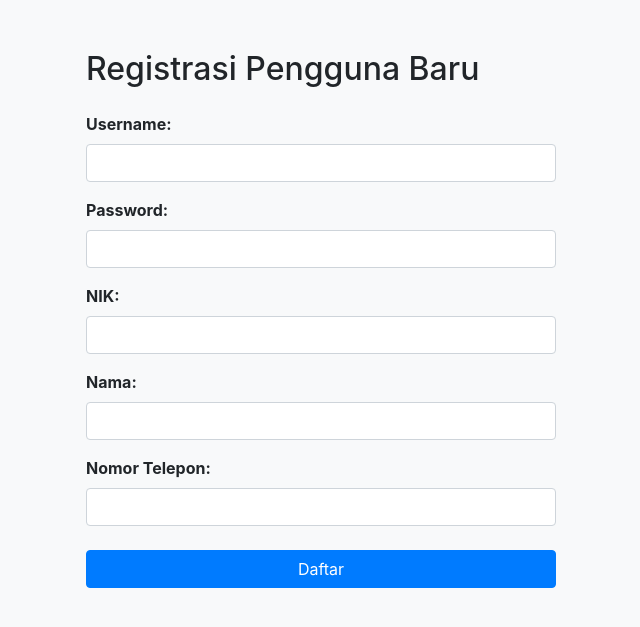
After one commit to reno324235/PEDUMAS, a PHP site: page /registrasi.php in a window 1280 px wide. The commit adds this page. Shown: the top 627 px of the page, without its empty margins (319-959 px from the left). Run offline with PHP 8.4, Linux system fonts and the light colour scheme.

Commit message:
Add files via upload

```diff
--- a/admin/dashboard.php
+++ b/admin/dashboard.php
@@ -1,5 +1,5 @@
 
-<h3 class="blue-text">Dahsboard</h3>
+<h3 class="white-text">Dahsboard</h3>
 
 	<div class="row">
 		<div class="col s4">
--- a/admin/index.php
+++ b/admin/index.php
@@ -22,7 +22,7 @@
 	  <link rel="stylesheet" href="https://cdnjs.cloudflare.com/ajax/libs/font-awesome/5.15.1/css/all.min.css">
       <!-- Compiled and minified JavaScript -->
       <script src="https://cdnjs.cloudflare.com/ajax/libs/materialize/1.0.0/js/materialize.min.js"></script>
-
+	  <script src="https://unpkg.com/sweetalert/dist/sweetalert.min.js"></script>
       <script src="https://ajax.googleapis.com/ajax/libs/jquery/3.4.1/jquery.min.js"></script>
 
       <!--Let browser know website is optimized for mobile-->
@@ -49,7 +49,7 @@
 
 	<div class="row">
         <div class="col-12 col-md-3">
-            <ul id="slide-out" class="sidenav sidenav-fixed bg-light">
+            <ul id="slide-out" class="sidenav sidenav-fixed bg-success">
                 <li>
                     <div class="user-view">
                         <a href="#user">
--- a/admin/laporan.php
+++ b/admin/laporan.php
@@ -1,6 +1,6 @@
         <div class="row">
           <div class="col s12 m9">
-            <h3 class="blue-text">Laporan</h3>
+            <h3 class="white-text">Laporan</h3>
           </div>
           <div class="col s12 m3">
             <div class="section"></div>
@@ -62,7 +62,7 @@
             </div>
 			<div class="modal-footer">
 		  <a href="#!" class="modal-close waves-effect waves-green btn btn-secondary ">Close</a>
-          </div>
+          </div>s
           </div>
 
         </div>
--- a/admin/pengaduan.php
+++ b/admin/pengaduan.php
@@ -1,6 +1,6 @@
         <div class="row">
           <div class="col s12 m9">
-            <h4 class="blue-text">Pengaduan</h4>
+            <h4 class="white-text">Pengaduan</h4>
           </div>
         </div>
 
@@ -79,7 +79,7 @@
 				}
 			 ?>
           </div>
-          <div class="modal-footer col s12">
+		  <div class="modal-footer col s12">
 		  <a href="#!" class="modal-close waves-effect waves-green btn btn-secondary">Close</a>
           </div>
         </div>
--- a/admin/respon.php
+++ b/admin/respon.php
@@ -1,6 +1,6 @@
         <div class="row">
           <div class="col s12 m9">
-            <h3 class="blue-text">Respon</h3>
+            <h3 class="white-text">Respon</h3>
           </div>
         </div>
 
--- a/masyarakat/dashboard.php
+++ b/masyarakat/dashboard.php
@@ -63,7 +63,7 @@
           </div>
           <div class="modal-footer col s12">
     <a href="#!" class="modal-close waves-effect waves-green btn btn-secondary">Close</a>
-</div>
+		</div>
         </div>
 <!-- ditanggapi -->
 
--- /dev/null
+++ b/registrasi.php
@@ -0,0 +1,85 @@
+<!DOCTYPE html>
+<html lang="en">
+
+<head>
+    <meta charset="UTF-8">
+    <meta name="viewport" content="width=device-width, initial-scale=1.0">
+    <title>Form Registrasi</title>
+    <link rel="stylesheet" href="https://stackpath.bootstrapcdn.com/bootstrap/4.5.2/css/bootstrap.min.css">
+    <style>
+        body {
+            background-color: #f8f9fa;
+        }
+
+        .container {
+            max-width: 500px;
+            margin-top: 50px;
+        }
+
+        .form-group label {
+            font-weight: bold;
+        }
+    </style>
+</head>
+
+<body>
+    <div class="container">
+        <h2 class="mb-4">Registrasi Pengguna Baru</h2>
+        <form method="POST" action="proses_registrasi.php">
+            <div class="form-group">
+                <label for="username">Username:</label>
+                <input type="text" id="username" name="username" class="form-control" required>
+            </div>
+
+            <div class="form-group">
+                <label for="password">Password:</label>
+                <input type="password" id="password" name="password" class="form-control" required>
+            </div>
+
+            <div class="form-group">
+                <label for="nik">NIK:</label>
+                <input type="text" id="nik" name="nik" class="form-control" required>
+            </div>
+
+            <div class="form-group">
+                <label for="nama">Nama:</label>
+                <input type="text" id="nama" name="nama" class="form-control" required>
+            </div>
+
+            <div class="form-group">
+                <label for="telp">Nomor Telepon:</label>
+                <input type="tel" id="telp" name="telp" class="form-control" required>
+            </div>
+
+            <button type="submit" name="register" class="btn btn-primary btn-block mt-4">Daftar</button>
+        </form>
+    </div>
+    <?php
+    include 'conn/koneksi.php';
+    if (isset($_POST['register'])) {
+        $username = mysqli_real_escape_string($koneksi, $_POST['username']);
+        $password = mysqli_real_escape_string($koneksi, md5($_POST['password']));
+        $nik = mysqli_real_escape_string($koneksi, $_POST['nik']);
+        $nama = mysqli_real_escape_string($koneksi, $_POST['nama']);
+        $telp = mysqli_real_escape_string($koneksi, $_POST['telp']);
+
+
+
+
+        $query = mysqli_query($koneksi, "INSERT INTO masyarakat (username, password, nik, nama, telp) VALUES ('$username', '$password','$nik', '$nama', '$telp')"); // Menambahkan variabel $nik, $nama, dan $telp
+
+        if ($query) {
+            echo "<script>alert('Registrasi berhasil!')</script>";
+
+            header('location:login.php');
+            exit;
+        } else {
+            echo "<script>alert('Registrasi gagal!')</script>";
+        }
+    }
+?>
+
+
+</body>
+
+</html>
```
Also changed, not shown: admin/registrasi.php (+35 -12 lines), admin/user.php (+39 -14 lines), login.php (+7 -1 lines), proses_registrasi.php (added, +24 -0 lines), img/130220241034kucing mekdi.jpg (added), img/130220243914kucing mekdi.jpg (added).
